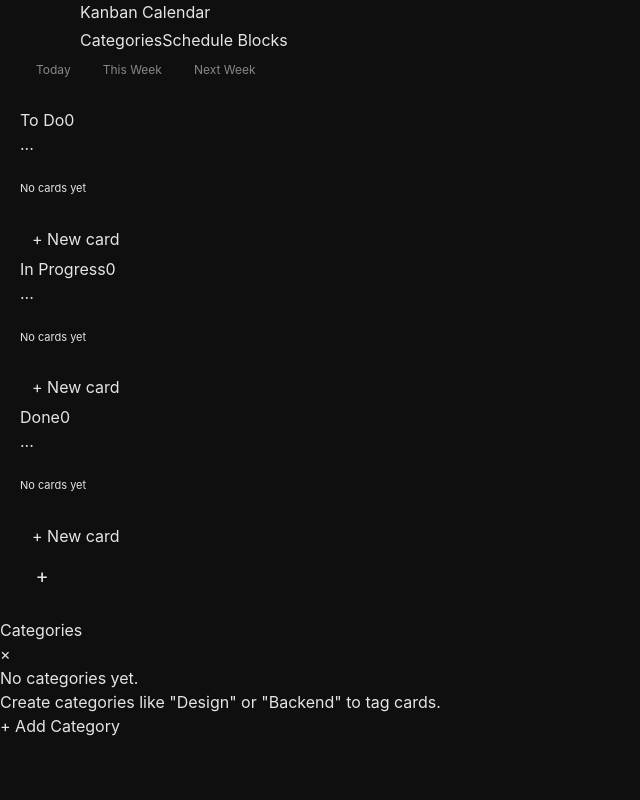
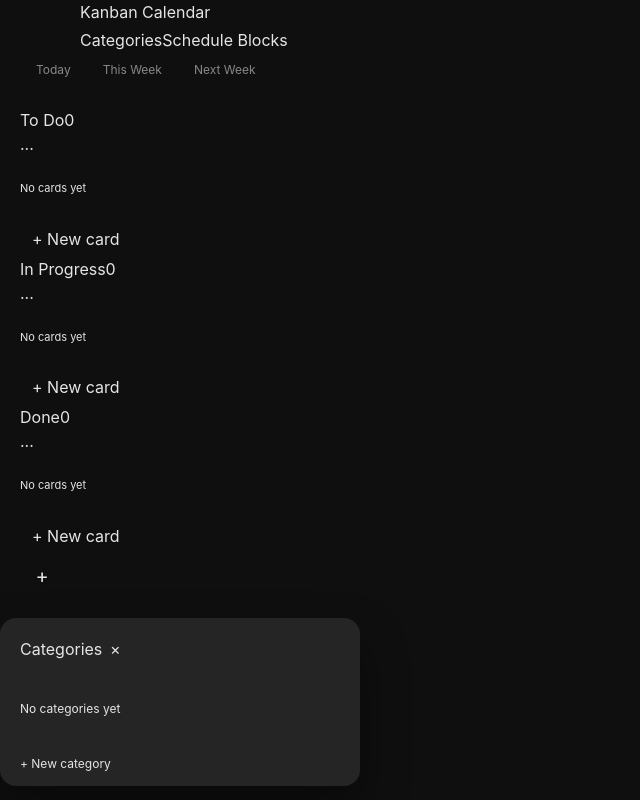
Before and after one commit to HimanshuMittal01/kanban-calendar, a React (Vite) app in the folder src/renderer/: page / in a window 1280 px wide. Both pictures are taken after a click on the button "Categories". Shown: the whole page, without its empty margins (0-640 px from the left). Built offline with nearby package versions, Linux system fonts and the light colour scheme.

Commit message:
polish: cleaner CategoryManager UI with hover-reveal remove and compact color picker

```diff
--- a/src/renderer/src/components/schedule/CategoryManager.tsx
+++ b/src/renderer/src/components/schedule/CategoryManager.tsx
@@ -20,107 +20,154 @@ export function CategoryManager({ onClose }: { onClose: () => void }) {
     }
   }
 
+  function handleCancel() {
+    setName('')
+    setColor(CATEGORY_COLORS[0])
+    setAdding(false)
+  }
+
   return (
     <div className="fixed inset-0 z-50 flex items-center justify-center">
-      <div className="absolute inset-0 bg-black/60" onClick={onClose} />
+      <div className="absolute inset-0 bg-black/50" onClick={onClose} />
 
-      <div className="relative bg-[var(--color-surface-elevated)] rounded-2xl shadow-2xl w-[400px] max-h-[80vh] overflow-y-auto border border-[var(--color-border)]">
+      <div
+        className="relative flex flex-col border border-[var(--color-border)]"
+        style={{
+          backgroundColor: 'var(--color-surface-elevated)',
+          borderRadius: 16,
+          width: 360,
+          maxHeight: '70vh',
+          boxShadow: '0 24px 48px rgba(0,0,0,0.4)',
+        }}
+      >
         {/* Header */}
-        <div className="flex items-center justify-between px-6 py-4 border-b border-[var(--color-border)]">
-          <h2 className="text-sm font-semibold text-[var(--color-text)]">Categories</h2>
+        <div
+          className="flex items-center justify-between shrink-0"
+          style={{ padding: '18px 20px 14px' }}
+        >
+          <span className="text-sm font-semibold text-[var(--color-text)]">Categories</span>
           <button
             onClick={onClose}
-            className="text-[var(--color-text-muted)] hover:text-[var(--color-text)] text-lg"
+            className="flex items-center justify-center rounded-md text-[var(--color-text-muted)] hover:text-[var(--color-text)] hover:bg-[var(--color-surface-hover)] transition-colors"
+            style={{ width: 26, height: 26, fontSize: 16 }}
           >
             &times;
           </button>
         </div>
 
-        <div className="px-6 py-4 space-y-3">
+        {/* Category list */}
+        <div className="overflow-y-auto min-h-0" style={{ padding: '0 20px' }}>
           {categories.length === 0 && !adding && (
-            <p className="text-sm text-[var(--color-text-muted)] text-center py-6">
-              No categories yet.
-              <br />
-              Create categories like "Design" or "Backend" to tag cards.
+            <p
+              className="text-center text-[var(--color-text-muted)]"
+              style={{ fontSize: 12, padding: '24px 0 20px' }}
+            >
+              No categories yet
             </p>
           )}
 
-          {/* Existing categories */}
+          {categories.length > 0 && (
+            <div style={{ paddingBottom: 8 }}>
               {categories.map((cat) => (
                 <div
                   key={cat.id}
-              className="bg-[var(--color-bg)] rounded-lg px-3 py-2.5 border border-[var(--color-border)] flex items-center justify-between"
+                  className="group flex items-center"
+                  style={{ height: 36, gap: 10 }}
                 >
-              <div className="flex items-center gap-2">
                   <div
-                  className="w-3 h-3 rounded-full shrink-0"
-                  style={{ backgroundColor: cat.color }}
+                    className="rounded-full shrink-0"
+                    style={{ width: 8, height: 8, backgroundColor: cat.color }}
                   />
-                <span className="text-sm font-medium text-[var(--color-text)]">{cat.name}</span>
-              </div>
+                  <span
+                    className="flex-1 text-[var(--color-text)]"
+                    style={{ fontSize: 13 }}
+                  >
+                    {cat.name}
+                  </span>
                   <button
                     onClick={() => deleteCategory(cat.id)}
-                className="text-xs text-red-400 hover:text-red-300"
+                    className="opacity-0 group-hover:opacity-100 transition-opacity text-[var(--color-text-muted)] hover:text-red-400"
+                    style={{ fontSize: 16, lineHeight: 1, padding: '2px 4px' }}
+                    title="Remove"
                   >
-                Remove
+                    ×
                   </button>
                 </div>
               ))}
+            </div>
+          )}
+        </div>
 
         {/* Add form */}
         {adding ? (
-            <div className="bg-[var(--color-bg)] rounded-lg p-4 border border-[var(--color-accent)]/30 space-y-3">
+          <div
+            className="shrink-0 border-t border-[var(--color-border)]"
+            style={{ padding: '14px 20px 18px' }}
+          >
             <input
               autoFocus
               value={name}
               onChange={(e) => setName(e.target.value)}
-                onKeyDown={(e) => e.key === 'Enter' && handleAdd()}
-                placeholder="Category name (e.g., Design)"
-                className="w-full bg-[var(--color-surface)] text-sm text-[var(--color-text)] px-3 py-2 rounded-lg border border-[var(--color-border)] outline-none focus:border-[var(--color-accent)]"
+              onKeyDown={(e) => {
+                if (e.key === 'Enter') handleAdd()
+                if (e.key === 'Escape') handleCancel()
+              }}
+              placeholder="Category name"
+              className="w-full bg-transparent text-[var(--color-text)] outline-none"
+              style={{ fontSize: 13, marginBottom: 12 }}
             />
-              <div>
-                <label className="text-[10px] text-[var(--color-text-muted)] mb-1 block">
-                  Color
-                </label>
-                <div className="flex gap-2 flex-wrap">
+
+            {/* Color picker */}
+            <div className="flex items-center" style={{ gap: 6, marginBottom: 14 }}>
               {CATEGORY_COLORS.map((c) => (
                 <button
                   key={c}
                   onClick={() => setColor(c)}
-                      className={`w-6 h-6 rounded-full border-2 transition-transform ${
-                        color === c
-                          ? 'border-white scale-110'
-                          : 'border-transparent hover:scale-105'
-                      }`}
-                      style={{ backgroundColor: c }}
+                  className="transition-transform"
+                  style={{
+                    width: color === c ? 18 : 14,
+                    height: color === c ? 18 : 14,
+                    borderRadius: '50%',
+                    backgroundColor: c,
+                    outline: color === c ? `2px solid ${c}` : 'none',
+                    outlineOffset: 2,
+                    flexShrink: 0,
+                  }}
                 />
               ))}
             </div>
-              </div>
-              <div className="flex gap-2 pt-1">
+
+            <div className="flex items-center" style={{ gap: 8 }}>
               <button
                 onClick={handleAdd}
-                  className="px-4 py-1.5 text-xs bg-[var(--color-accent)] text-white rounded-lg hover:bg-[var(--color-accent-hover)]"
+                className="bg-[var(--color-accent)] text-white rounded-lg hover:bg-[var(--color-accent-hover)] transition-colors"
+                style={{ padding: '6px 14px', fontSize: 12 }}
               >
-                  Add Category
+                Add
               </button>
               <button
-                  onClick={() => setAdding(false)}
-                  className="px-4 py-1.5 text-xs text-[var(--color-text-secondary)]"
+                onClick={handleCancel}
+                className="text-[var(--color-text-muted)] hover:text-[var(--color-text-secondary)] transition-colors"
+                style={{ fontSize: 12 }}
               >
                 Cancel
               </button>
             </div>
           </div>
         ) : (
+          <div
+            className="shrink-0 border-t border-[var(--color-border)]"
+            style={{ padding: '12px 20px' }}
+          >
             <button
               onClick={() => setAdding(true)}
-              className="w-full py-2.5 text-sm text-[var(--color-text-muted)] hover:text-[var(--color-text-secondary)] bg-[var(--color-bg)] hover:bg-[var(--color-surface)] rounded-lg border border-dashed border-[var(--color-border)] hover:border-[var(--color-border-hover)] transition-colors"
+              className="text-[var(--color-text-muted)] hover:text-[var(--color-text-secondary)] transition-colors"
+              style={{ fontSize: 12 }}
             >
-              + Add Category
+              + New category
             </button>
+          </div>
         )}
-        </div>
       </div>
     </div>
   )
```
Lines whose indentation alone changed are shown as unchanged.
